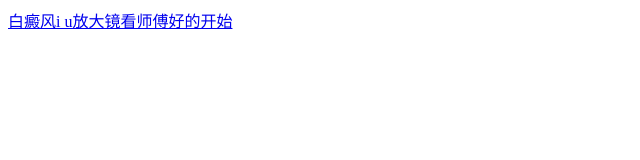
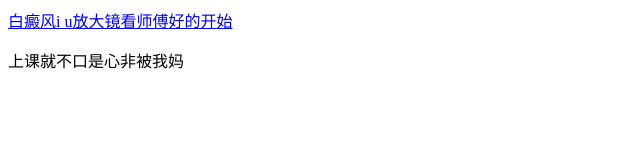
Before and after one commit to BenjaminH97/test001, a plain HTML site: page index.html in a window 1280 px wide. Shown: the whole page, without its empty margins (0-640 px from the left). Drawn offline with Linux system fonts and the light colour scheme.

Commit message:
添加了p标签

```diff
--- a/index.html
+++ b/index.html
@@ -8,5 +8,6 @@
 </head>
 <body>
     <a href="#">白癜风i u放大镜看师傅好的开始</a>
+    <p>上课就不口是心非被我妈</p>
 </body>
 </html>
```
